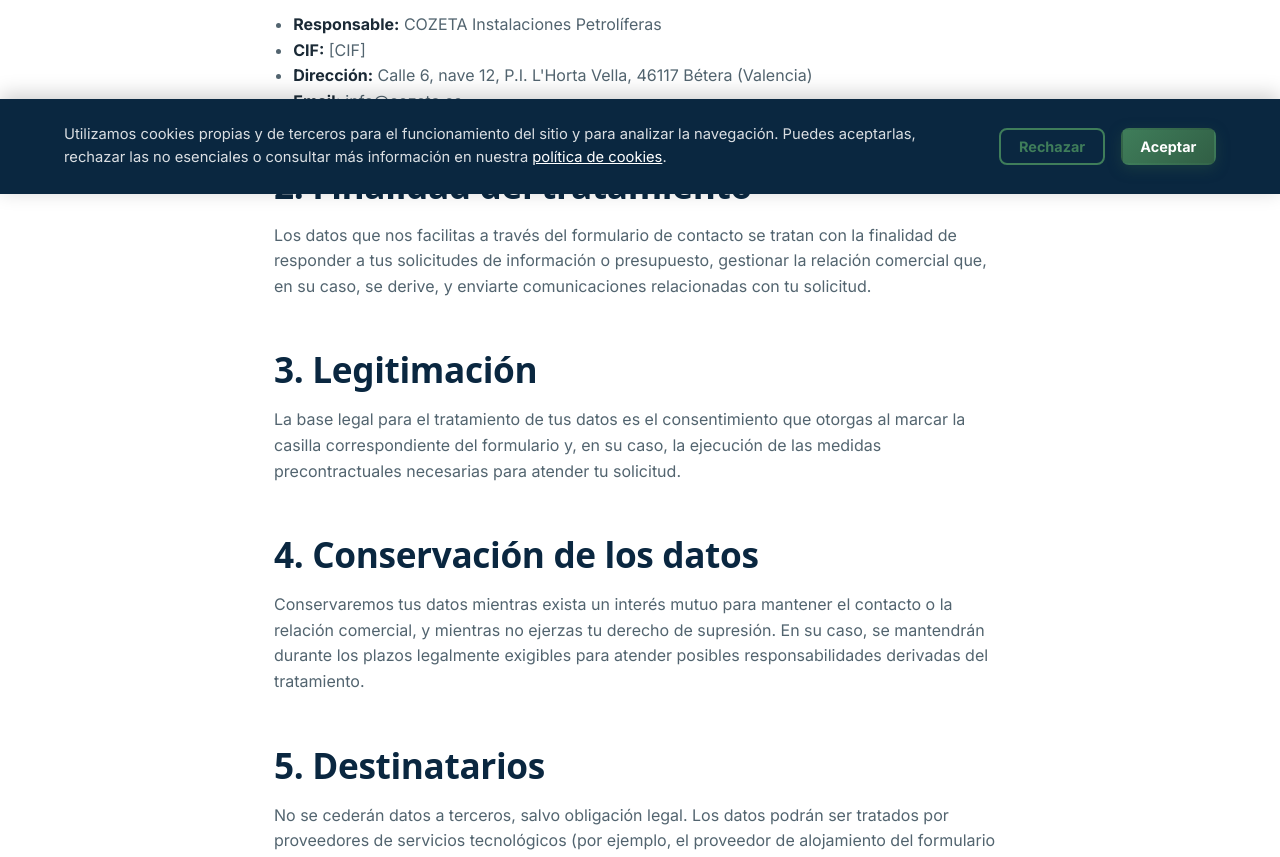
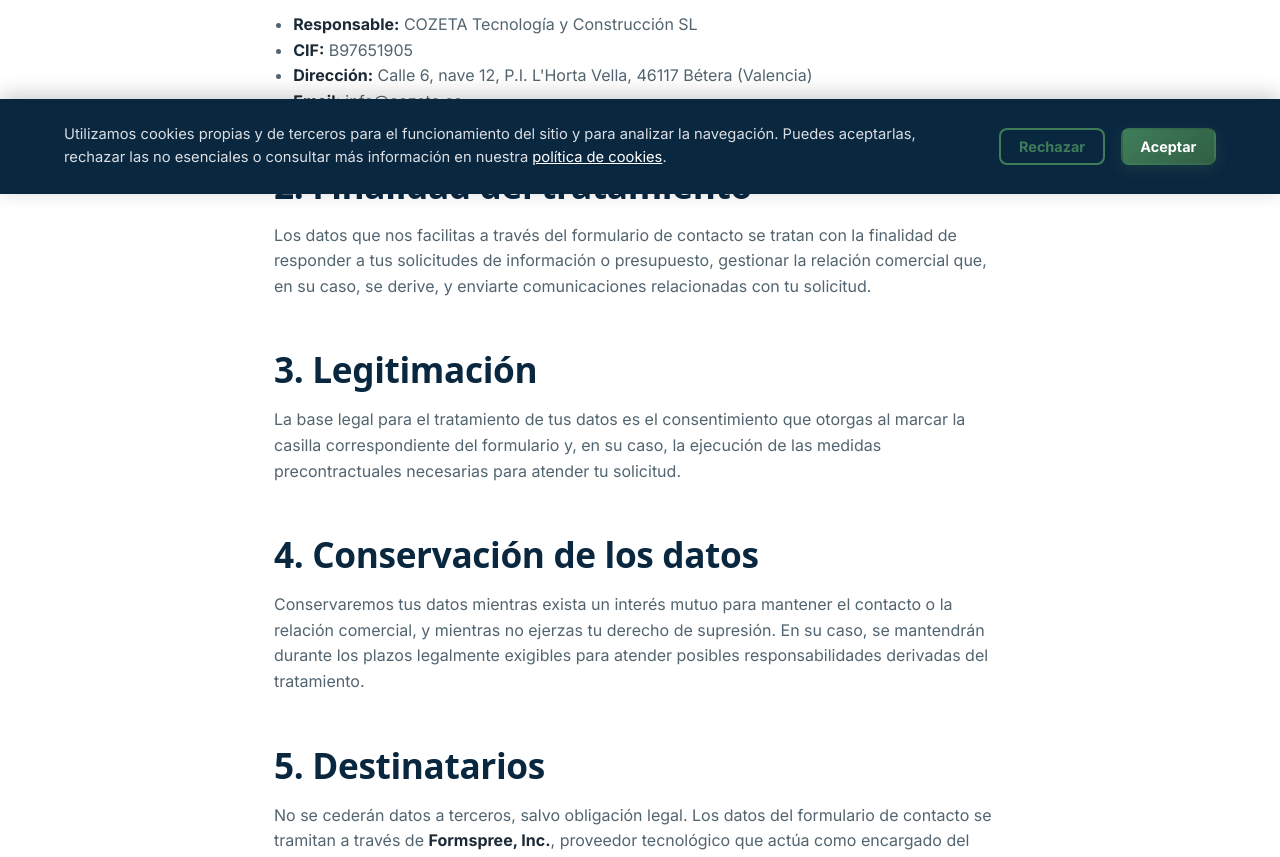
Before and after one commit to Elmonfas/Astro-Cozeta-web, an Astro site: page /politica-de-privacidad in a window 1280 px wide. Shown: the part 606-1463 px from the top of the page. Built offline with nearby package versions, Linux system fonts and the light colour scheme; Astro itself is replaced by a stand-in of ours; a web font is replaced by a local one.

Commit message:
Completar datos legales: CIF, registro mercantil y terceros (Formspree, Google Maps)
Actualiza la razón social a COZETA Tecnología y Construcción SL, añade CIF y
datos de inscripción registral en aviso legal y política de privacidad, y
documenta a Formspree y Google Maps como terceros que tratan datos en la
política de privacidad y de cookies. Corrige también la ruta del servidor de
desarrollo local en .claude/launch.json.

```diff
--- a/src/lib/site.ts
+++ b/src/lib/site.ts
@@ -1,6 +1,8 @@
 export const site = {
   name: 'COZETA',
-  legalName: 'COZETA Instalaciones Petrolíferas',
+  legalName: 'COZETA Tecnología y Construcción SL',
+  cif: 'B97651905',
+  registryInfo: 'Registro Mercantil de Valencia, Tomo 8407, Libro 5697, Folio 43, Hoja V-112321, inscripción 1ª',
   claim: 'Instalaciones de transferencia de carburantes',
   foundedYear: 1996,
   founder: 'Luis Joaquín Cuenca',
--- a/src/pages/aviso-legal/index.astro
+++ b/src/pages/aviso-legal/index.astro
@@ -16,9 +16,9 @@
   <h2>1. Datos identificativos</h2>
   <ul>
     <li><strong>Denominación social:</strong> {site.legalName}</li>
-    <li><strong>CIF:</strong> [CIF]</li>
+    <li><strong>CIF:</strong> {site.cif}</li>
     <li><strong>Domicilio social:</strong> {fullAddress}</li>
-    <li><strong>Inscripción registral:</strong> [Registro Mercantil]</li>
+    <li><strong>Inscripción registral:</strong> {site.registryInfo}</li>
     <li><strong>Email:</strong> {site.email}</li>
     <li><strong>Teléfono:</strong> {site.phoneDisplay}</li>
   </ul>
--- a/src/pages/politica-de-privacidad/index.astro
+++ b/src/pages/politica-de-privacidad/index.astro
@@ -18,7 +18,7 @@
   <h2>1. Responsable del tratamiento</h2>
   <ul>
     <li><strong>Responsable:</strong> {site.legalName}</li>
-    <li><strong>CIF:</strong> [CIF]</li>
+    <li><strong>CIF:</strong> {site.cif}</li>
     <li><strong>Dirección:</strong> {fullAddress}</li>
     <li><strong>Email:</strong> {site.email}</li>
   </ul>
@@ -46,10 +46,14 @@
 
   <h2>5. Destinatarios</h2>
   <p>
-    No se cederán datos a terceros, salvo obligación legal. Los datos podrán ser tratados por proveedores
-    de servicios tecnológicos (por ejemplo, el proveedor de alojamiento del formulario de contacto) que
-    actúan como encargados del tratamiento conforme a un contrato que garantiza la protección de tus
-    datos.
+    No se cederán datos a terceros, salvo obligación legal. Los datos del formulario de contacto se
+    tramitan a través de <strong>Formspree, Inc.</strong>, proveedor tecnológico que actúa como encargado
+    del tratamiento y que presta el servicio de envío del formulario de contacto. Al tratarse de un
+    proveedor ubicado en EE. UU., el envío implica una transferencia internacional de datos fuera del
+    Espacio Económico Europeo, amparada en el marco de protección de datos UE-EE. UU. (EU-US Data Privacy
+    Framework) que garantiza un nivel de protección adecuado. Asimismo, la página de contacto incorpora un
+    mapa de Google Maps: al cargarlo, Google LLC puede tratar datos técnicos de tu navegación conforme a
+    su propia política de privacidad.
   </p>
 
   <h2>6. Derechos de las personas interesadas</h2>
```
Also changed, not shown: src/pages/politica-de-cookies/index.astro (+7 -1 lines), .claude/launch.json.
